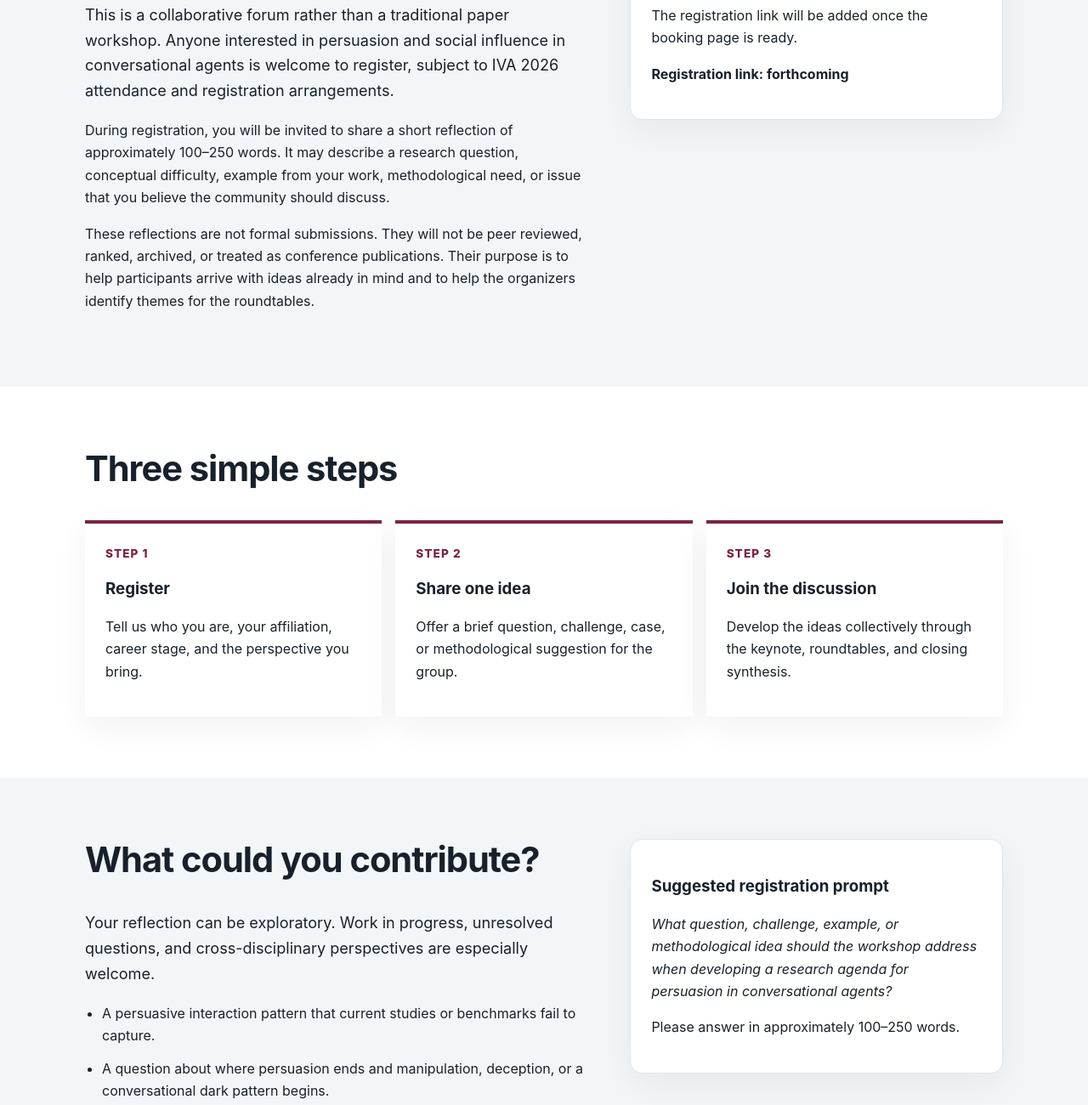
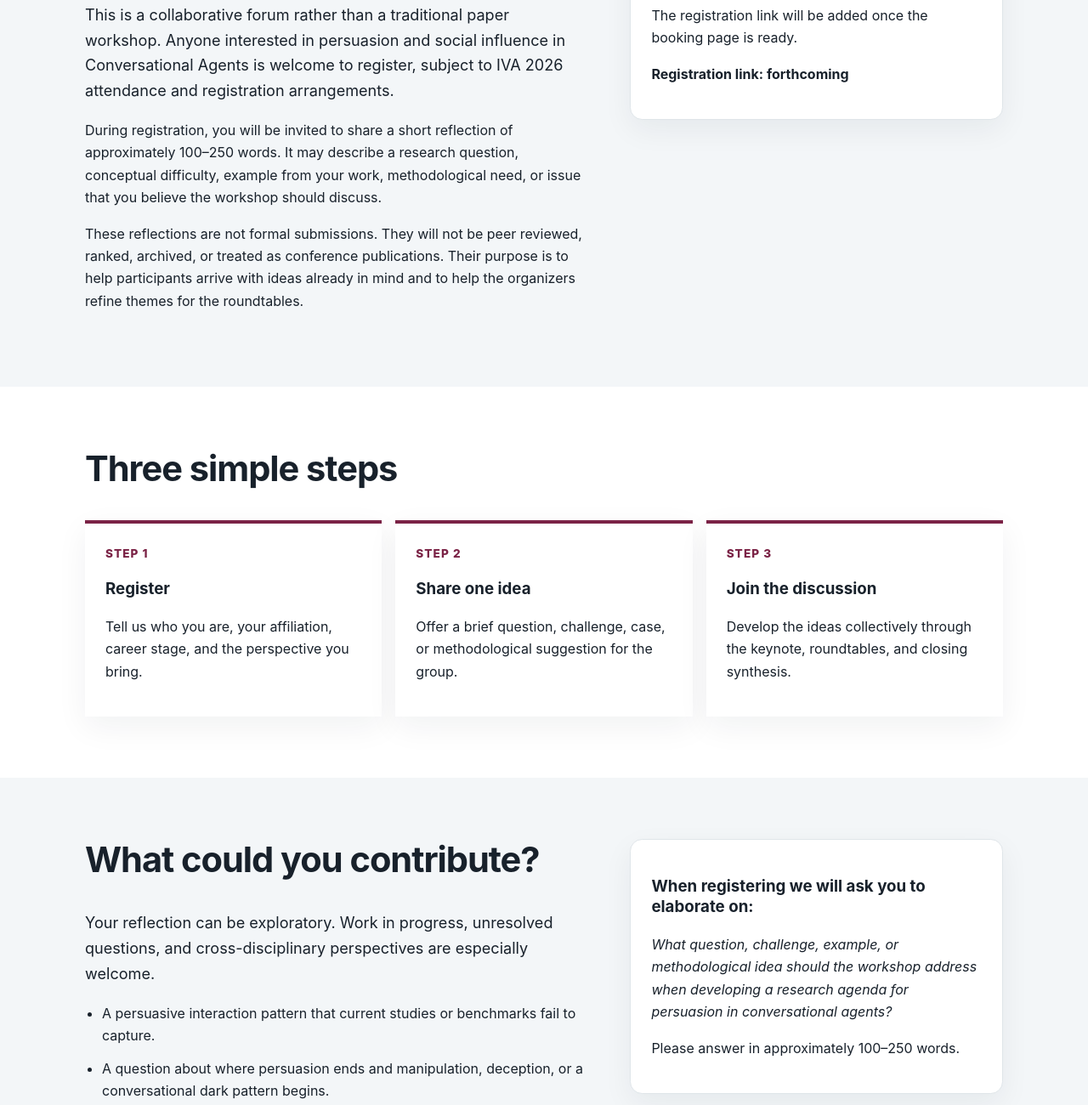
Before and after one commit to JulijaVaitonyte/persuasion-conversational-agents-iva, a plain HTML site: page join.html in a window 1280 px wide. Shown: the part 687-1987 px from the top of the page at 85% size. Drawn offline with Linux system fonts and the light colour scheme.

Commit message:
Update join.html

```diff
--- a/join.html
+++ b/join.html
@@ -12,13 +12,13 @@
   <main>
     <section class="page-hero"><div class="container"><p class="eyebrow">Join the workshop</p><h1>Bring a question, challenge, or idea</h1><p class="subtitle">No paper is required. We invite participants to reflect before the workshop and help shape the roundtable discussions.</p><div class="event-meta"><span>7 September 2026</span><span>Puebla, Mexico</span><span>Half-day workshop</span></div></div></section>
 
-    <section><div class="container two-column"><div><h2>How participation works</h2><p class="lead">This is a collaborative forum rather than a traditional paper workshop. Anyone interested in persuasion and social influence in conversational agents is welcome to register, subject to IVA 2026 attendance and registration arrangements.</p><p>During registration, you will be invited to share a short reflection of approximately 100–250 words. It may describe a research question, conceptual difficulty, example from your work, methodological need, or issue that you believe the community should discuss.</p><p>These reflections are not formal submissions. They will not be peer reviewed, ranked, archived, or treated as conference publications. Their purpose is to help participants arrive with ideas already in mind and to help the organizers identify themes for the roundtables.</p></div><aside class="card"><h3>Registration</h3><p>The registration link will be added once the booking page is ready.</p><p><strong>Registration link: forthcoming</strong></p><!-- Replace with an Eventbrite button when ready. --></aside></div></section>
+    <section><div class="container two-column"><div><h2>How participation works</h2><p class="lead">This is a collaborative forum rather than a traditional paper workshop. Anyone interested in persuasion and social influence in Conversational Agents is welcome to register, subject to IVA 2026 attendance and registration arrangements.</p><p>During registration, you will be invited to share a short reflection of approximately 100–250 words. It may describe a research question, conceptual difficulty, example from your work, methodological need, or issue that you believe the workshop should discuss.</p><p>These reflections are not formal submissions. They will not be peer reviewed, ranked, archived, or treated as conference publications. Their purpose is to help participants arrive with ideas already in mind and to help the organizers refine themes for the roundtables.</p></div><aside class="card"><h3>Registration</h3><p>The registration link will be added once the booking page is ready.</p><p><strong>Registration link: forthcoming</strong></p><!-- Replace with an Eventbrite button when ready. --></aside></div></section>
 
     <section><div class="container"><h2>Three simple steps</h2><div class="steps"><article class="step"><div class="step-number">Step 1</div><h3>Register</h3><p>Tell us who you are, your affiliation, career stage, and the perspective you bring.</p></article><article class="step"><div class="step-number">Step 2</div><h3>Share one idea</h3><p>Offer a brief question, challenge, case, or methodological suggestion for the group.</p></article><article class="step"><div class="step-number">Step 3</div><h3>Join the discussion</h3><p>Develop the ideas collectively through the keynote, roundtables, and closing synthesis.</p></article></div></div></section>
 
-    <section><div class="container two-column"><div><h2>What could you contribute?</h2><p class="lead">Your reflection can be exploratory. Work in progress, unresolved questions, and cross-disciplinary perspectives are especially welcome.</p><ul class="prompt-list"><li>A persuasive interaction pattern that current studies or benchmarks fail to capture.</li><li>A question about where persuasion ends and manipulation, deception, or a conversational dark pattern begins.</li><li>A challenge in studying behavioural or psychological effects over repeated or long-term interaction.</li><li>A subjective, behavioural, computational, or physiological measure that could improve evaluation.</li><li>A concrete case from healthcare, education, companionship, marketing, decision support, or another application area.</li></ul></div><aside class="card"><h3>Suggested registration prompt</h3><p><em>What question, challenge, example, or methodological idea should the workshop address when developing a research agenda for persuasion in conversational agents?</em></p><p>Please answer in approximately 100–250 words.</p></aside></div></section>
+    <section><div class="container two-column"><div><h2>What could you contribute?</h2><p class="lead">Your reflection can be exploratory. Work in progress, unresolved questions, and cross-disciplinary perspectives are especially welcome.</p><ul class="prompt-list"><li>A persuasive interaction pattern that current studies or benchmarks fail to capture.</li><li>A question about where persuasion ends and manipulation, deception, or a conversational dark pattern begins.</li><li>A challenge in studying behavioural or psychological effects over repeated or long-term interaction.</li><li>A subjective, behavioural, computational, or physiological measure that could improve evaluation.</li><li>A concrete case from healthcare, education, companionship, marketing, decision support, or another application area.</li></ul></div><aside class="card"><h3>When registering we will ask you to elaborate on:</h3><p><em>What question, challenge, example, or methodological idea should the workshop address when developing a research agenda for persuasion in conversational agents?</em></p><p>Please answer in approximately 100–250 words.</p></aside></div></section>
 
-    <section><div class="container"><h2>How your input will be used</h2><p class="lead">Before the workshop, the organizers will group the reflections into broad themes and use them to refine discussion prompts and the roundtable structure.</p><p>Recurring themes may be summarised during the workshop, but individual contributions will not be publicly attributed or reproduced without permission.</p><div class="notice"><strong>Important:</strong> registering or sharing a reflection does not constitute a publication, an accepted paper, or a commitment to join a later publication. Any post-workshop collaboration will be optional and discussed separately.</div></div></section>
+    <section><div class="container"><h2>How your input will be used</h2><p class="lead">Before the workshop, the organizers will group the reflections into broad themes and use them to refine discussion prompts and the roundtable structure.</p><p>Recurring themes may be summarised during the workshop, but individual contributions will not be publicly attributed or reproduced without permission.</p><div class="notice"><strong>Important:</strong> registering or sharing a reflection does not constitute a publication, an accepted paper, or a commitment to join a later publication. Any post-workshop collaboration will be optional and discussed separately. In addition, it is possible to register to the workshop even if you do not contribute a reflection beforehand.</div></div></section>
 
     <section><div class="container two-column"><div><h2>Who should participate?</h2><p>We welcome researchers at all career stages working in socially interactive agents, conversational AI, human–computer interaction, machine learning, AI safety, responsible AI, cognitive psychology, neuroscience, sociology, business, marketing, and adjacent areas.</p><p>You do not need to identify primarily as a persuasion researcher. Work on trust, reliance, social influence, companionship, decision-making, behaviour change, agent evaluation, and human flourishing is highly relevant.</p></div><aside class="card"><h3>Questions?</h3><p>Contact Julija Vaitonytė at <a href="mailto:J.Vaitonyte@tilburguniversity.edu">J.Vaitonyte@tilburguniversity.edu</a>.</p></aside></div></section>
   </main>
```
